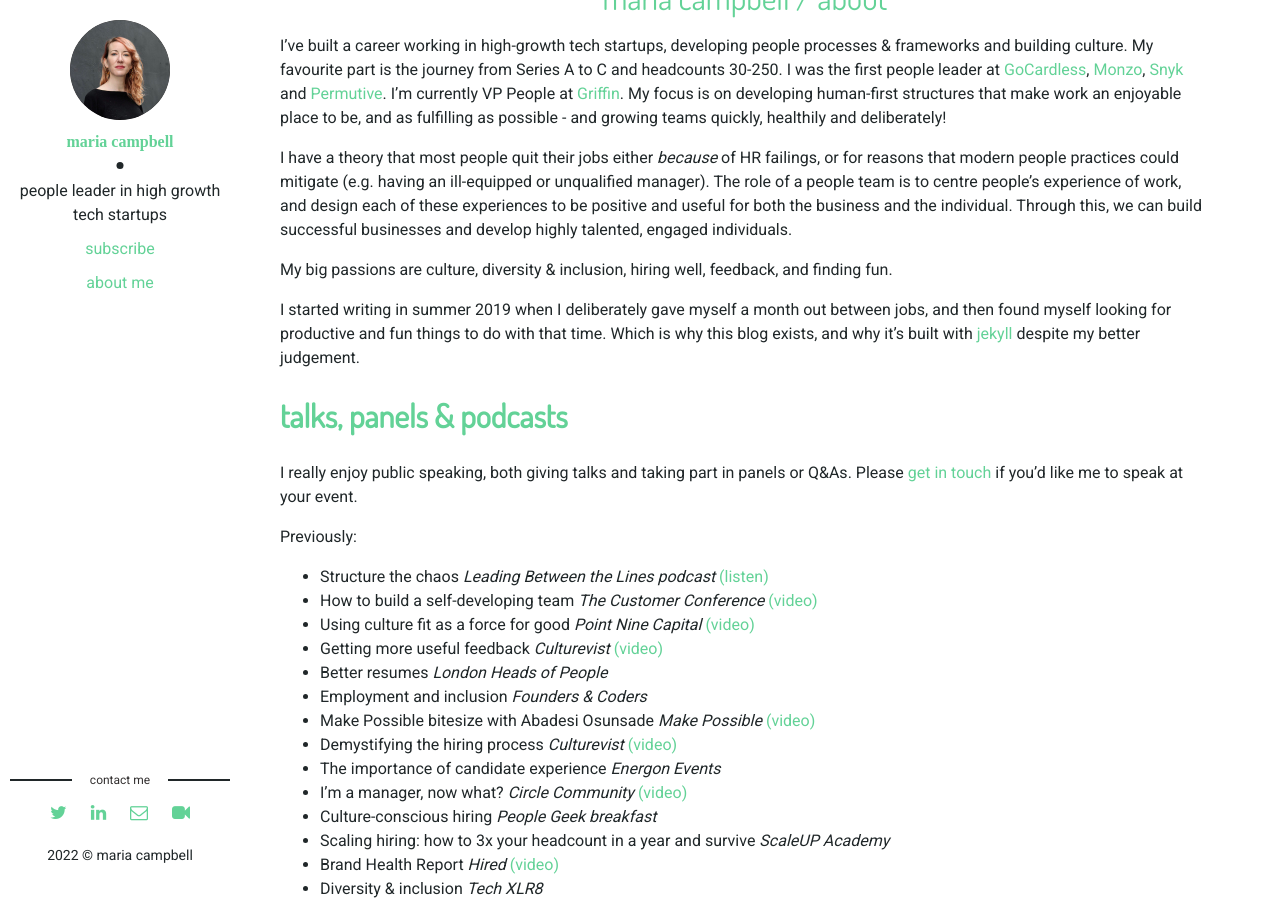
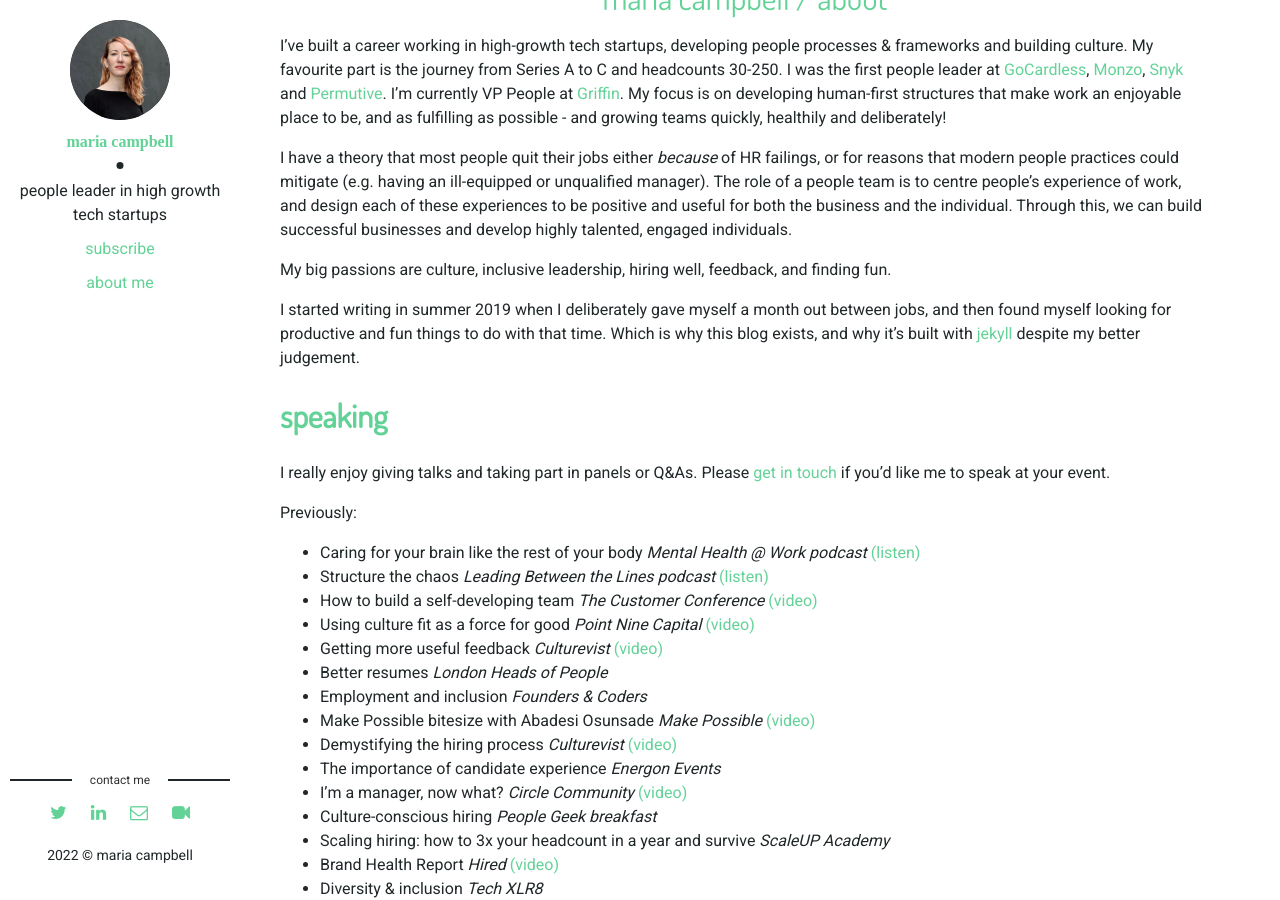
Before and after one commit to moyni/moyni.github.io, a Jekyll site: the page built from about.markdown, in a window 1280 px wide and 900 px high, scrolled down 551 px. Built offline with Jekyll 4.4.1, drawn with Linux system fonts in a browser that asks for light colours.

Commit message:
adding oliva

```diff
--- a/about.markdown
+++ b/about.markdown
@@ -11,16 +11,17 @@
 
 I have a theory that most people quit their jobs either _because_ of HR failings, or for reasons that modern people practices could mitigate (e.g. having an ill-equipped or unqualified manager). The role of a people team is to centre people's experience of work, and design each of these experiences to be positive and useful for both the business and the individual. Through this, we can build successful businesses and develop highly talented, engaged individuals.
 
-My big passions are culture, diversity & inclusion, hiring well, feedback, and finding fun.
+My big passions are culture, inclusive leadership, hiring well, feedback, and finding fun.
 
 I started writing in summer 2019 when I deliberately gave myself a month out between jobs, and then found myself looking for productive and fun things to do with that time. Which is why this blog exists, and why it's built with [jekyll](https://jekyllrb.com/) despite my better judgement.
 
 
-# talks, panels & podcasts
+# speaking
 
-I really enjoy public speaking, both giving talks and taking part in panels or Q&As. Please [get in touch](mailto:hello@lowercaseopinions.com) if you'd like me to speak at your event.
+I really enjoy giving talks and taking part in panels or Q&As. Please [get in touch](mailto:hello@lowercaseopinions.com) if you'd like me to speak at your event.
 
 Previously:
+* Caring for your brain like the rest of your body *Mental Health @ Work podcast* [(listen)](https://www.oliva.health/mental-health-at-work-podcast/maria-campbell)
 * Structure the chaos *Leading Between the Lines podcast* [(listen)](https://open.spotify.com/episode/4cD10BkIV2it1zsqvdkSTV)
 * How to build a self-developing team *The Customer Conference* [(video)](https://vimeo.com/565108949/e53f462ca1)
 * Using culture fit as a force for good *Point Nine Capital* [(video)](https://www.youtube.com/watch?v=1bDYnSaW2SM)
```
